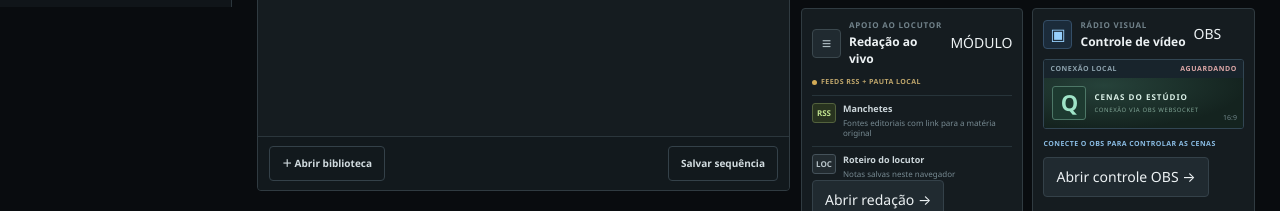
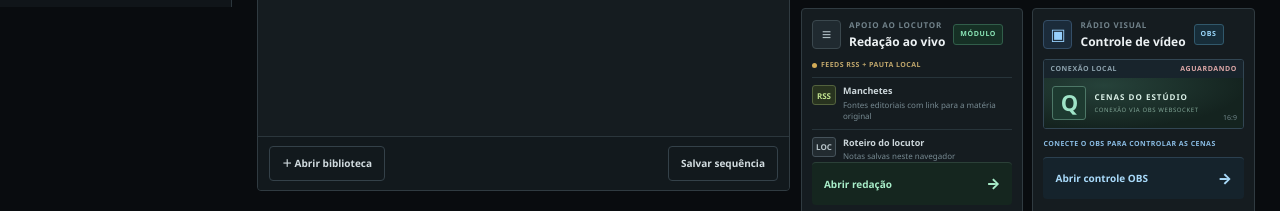
Before and after one commit to iellyson-maker/radio-saas-backend, a website: page web/public/index.html in a window 1280 px wide. Shown: the part 793-1004 px from the top of the page. Drawn offline with Linux system fonts and the light colour scheme; no server answers.

Commit message:
design(console): style real module launchers in studio overview

```diff
--- a/web/public/styles.css
+++ b/web/public/styles.css
@@ -903,3 +903,22 @@ input, select {
 @media (max-width:400px) {
   .cart-grid {grid-template-columns:repeat(2,minmax(0,1fr))}
 }
+
+
+/* Functional entry cards in the studio console */
+.module-ready {
+  align-self:center; padding:4px 6px; border:1px solid #315e4a; border-radius:3px;
+  color:#8ae5b6; background:#163025; font-size:7px; font-weight:900; letter-spacing:.6px;
+  white-space:nowrap
+}
+.module-ready-blue {border-color:#31586b; color:#99d7fa; background:#172d39}
+.support-open-button {
+  display:flex; align-items:center; justify-content:space-between; gap:8px; width:100%;
+  padding:10px 12px; border:0; border-top:1px solid #2b4038; color:#a8edc9;
+  background:#15261f; font-size:10px; font-weight:850; text-align:left; cursor:pointer
+}
+.support-open-button span {font-size:15px; transition:transform .12s ease}
+.support-open-button:hover {color:#e0ffed; background:#1c362a}
+.support-open-button:hover span {transform:translateX(3px)}
+.support-open-blue {border-top-color:#2b4050; color:#a9dafa; background:#15232c}
+.support-open-blue:hover {color:#e1f4ff; background:#1c303d}
```
